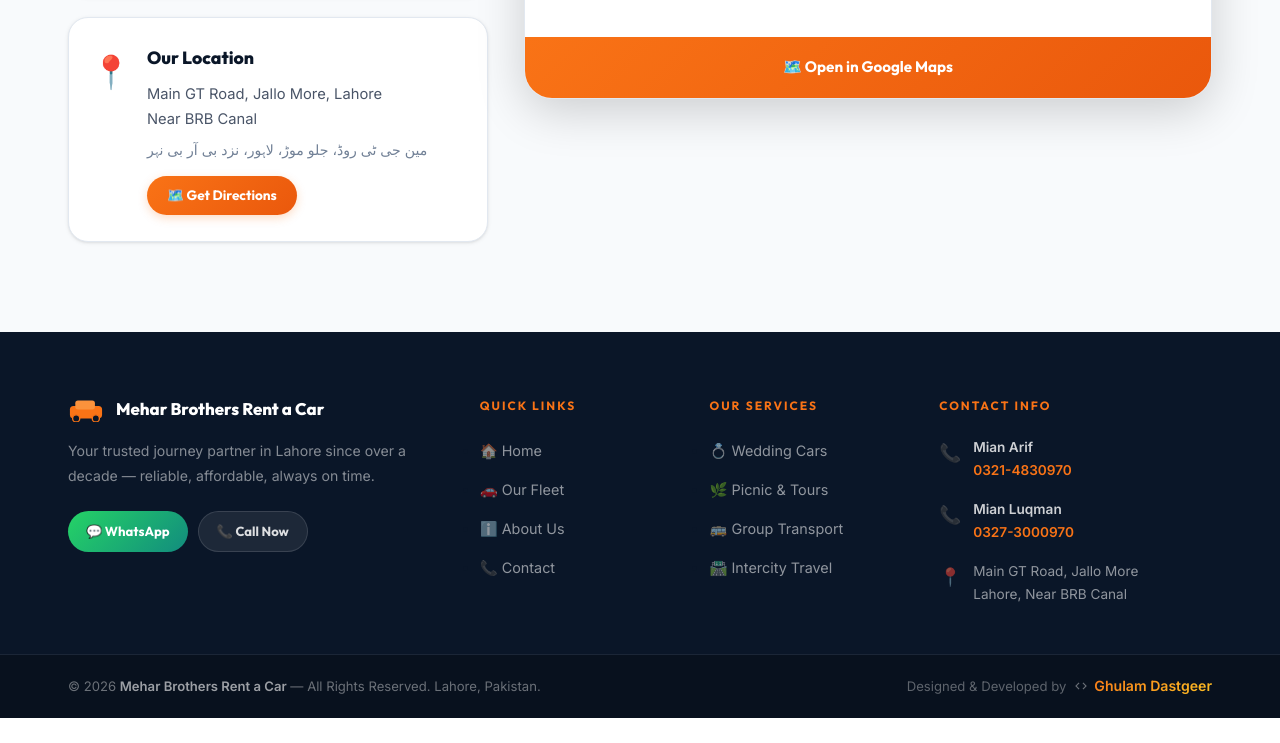
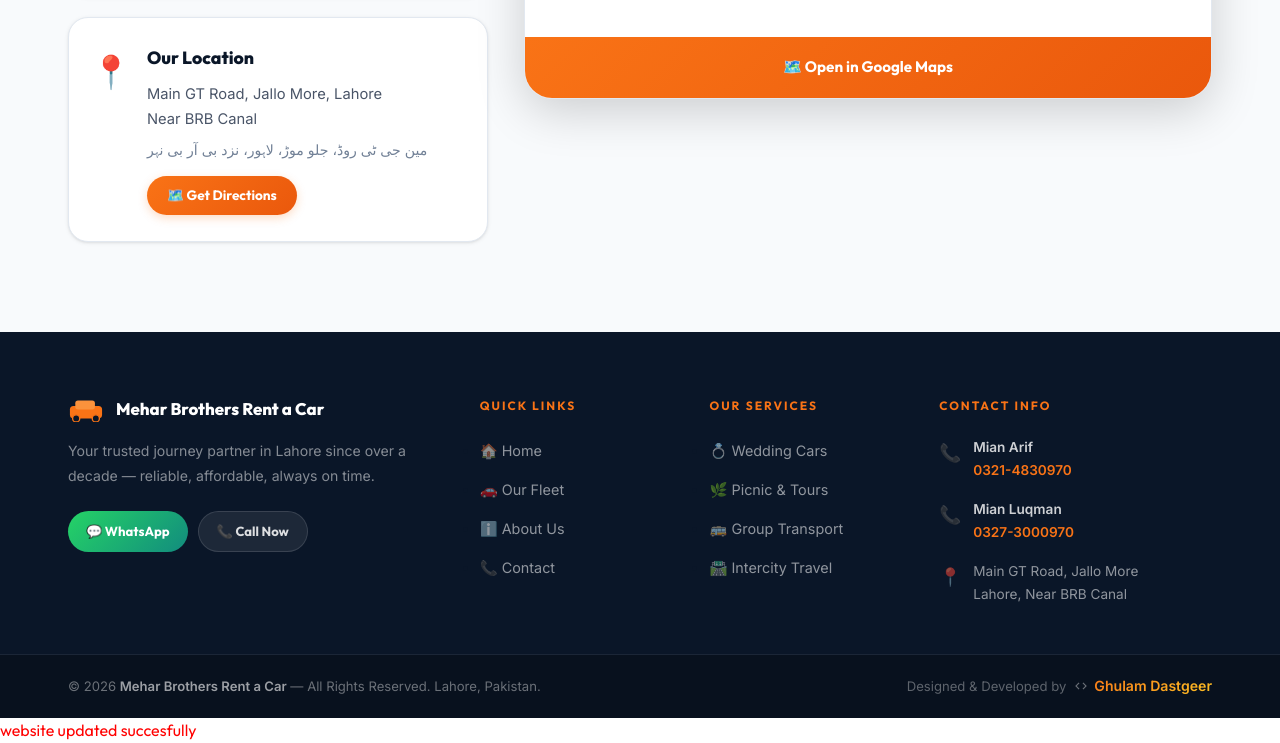
Before and after one commit to ghulamdastgeerqadri74-netizen/Rent-a-Car-web, a plain HTML site: page index.html in a window 1280 px wide. Shown: the part 6286-7029 px from the top of the page. Before the commit the page ends 7004 px from the top, so only its background shows below. Drawn offline with Linux system fonts and the light colour scheme; grey boxes are pictures that could not be loaded.

Commit message:
Update index.html
updated homepage

```diff
--- a/index.html
+++ b/index.html
@@ -650,5 +650,8 @@
   </footer>
 
   <script src="script.js"></script>
+  <p style="text-align: centre;color: red;">
+  website updated succesfully
+  </p>
 </body>
 </html>
```
